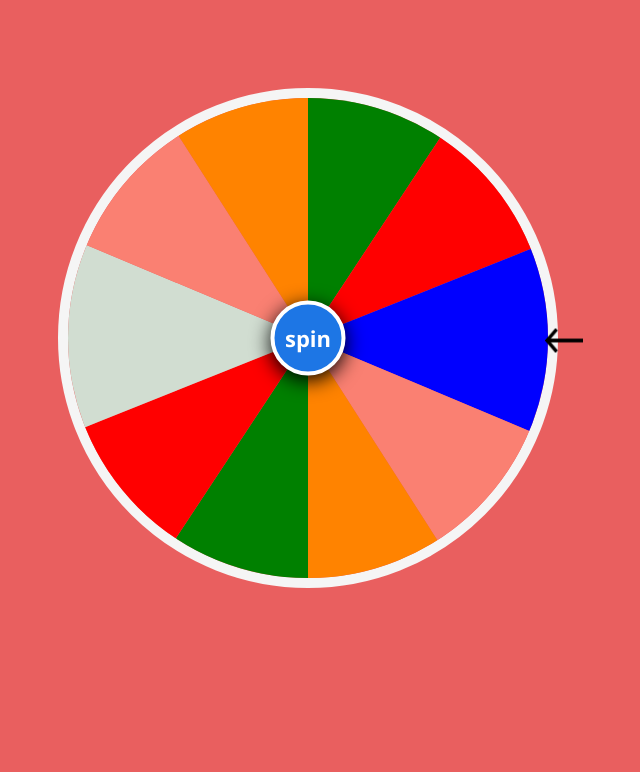
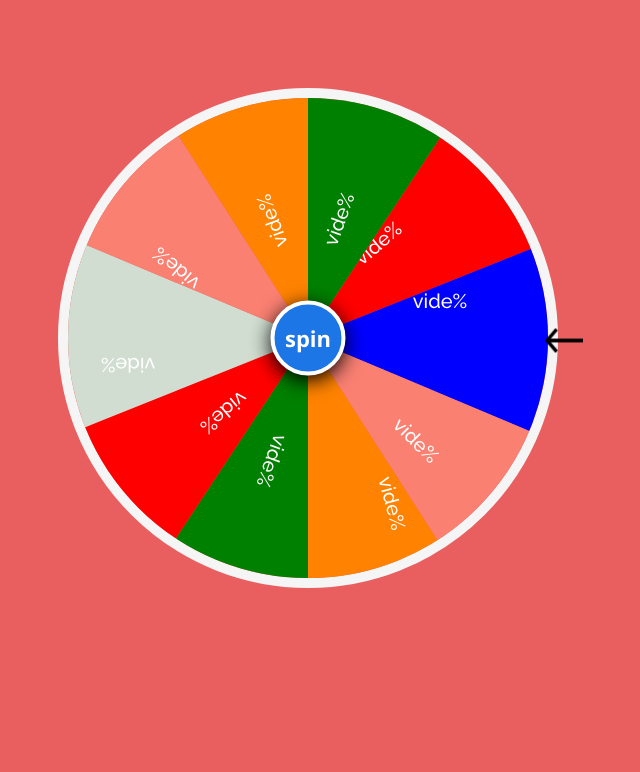
Before and after one commit to ihebkh/trippie_web, a Symfony app: template templates/home/indexroue.html.twig in a window 1280 px wide. Shown: the part 87-859 px from the top of the page, without its empty margins (332-972 px from the left). Run offline with Twig, Linux system fonts and the light colour scheme; the template is opened without the code that fills it: most values are stand-ins (such as "Sample title", 1, 10 or a date in 2020); some libraries are stand-ins or nearby versions.

Commit message:
roue+discount

```diff
--- a/templates/coupon/edit.html.twig
+++ b/templates/coupon/edit.html.twig
@@ -22,7 +22,7 @@
 
     <a href="{{ path('app_coupon_index') }}">back to list</a>
 
-
+    {{ include('coupon/_delete_form.html.twig') }}
 {% endblock %}
 {% block javascripts %}
     {{ parent() }}
--- a/templates/home/indexroue.html.twig
+++ b/templates/home/indexroue.html.twig
@@ -5,19 +5,19 @@
     <div class="box" id="box">
         <link rel="stylesheet" href="{{ asset('assets/css1/style.css') }}">
 
-         <div class="box1">
-            <span class="font span1"><h5>{{ taux[0] }}</h5></span>
-            <span class="font span2"><h5>{{ taux[1] }}</h5></span>
-            <span class="font span3"><h5>{{ taux[2] }}</h5></span>
-            <span class="font span4"><h5>{{ taux[3] }}</h5></span>
-            <span class="font span5"><h5>{{ taux[4] }}</h5></span>
+           <div class="box1">
+            <span class="font span1"><h5>{% if taux[0] is empty %}vide{% else %}{{ taux[0] }}{% endif %}%</h5></span>
+            <span class="font span2"><h5>{% if taux[1] is empty %}vide{% else %}{{ taux[1] }}{% endif %}%</h5></span>
+            <span class="font span3"><h5>{% if taux[2] is empty %}vide{% else %}{{ taux[2] }}{% endif %}%</h5></span>
+            <span class="font span4"><h5>{% if taux[3] is empty %}vide{% else %}{{ taux[3] }}{% endif %}%</h5></span>
+            <span class="font span5"><h5>{% if taux[4] is empty %}vide{% else %}{{ taux[4] }}{% endif %}%</h5></span>
         </div>
         <div class="box2">
-            <span class="font span1"><h5>{{ taux[5] }}</h5></span>
-            <span class="font span2"><h5>{{ taux[6] }}</h5></span>
-            <span class="font span3"><h5>{{ taux[7] }}</h5></span>
-            <span class="font span4"><h5>{{ taux[8] }}</h5></span>
-            <span class="font span5"><h5>{{ taux[9] }}</h5></span>
+            <span class="font span1"><h5>{% if taux[5] is empty %}vide{% else %}{{ taux[5] }}{% endif %}%</h5></span>
+            <span class="font span2"><h5>{% if taux[6] is empty %}vide{% else %}{{ taux[6] }}{% endif %}%</h5></span>
+            <span class="font span3"><h5>{% if taux[7] is empty %}vide{% else %}{{ taux[7] }}{% endif %}%</h5></span>
+            <span class="font span4"><h5>{% if taux[8] is empty %}vide{% else %}{{ taux[8] }}{% endif %}%</h5></span>
+            <span class="font span5"><h5>{% if taux[9] is empty %}vide{% else %}{{ taux[9] }}{% endif %}%</h5></span>
         </div>
     </div>
 
```
Also changed, not shown: public/assets2/qr-code/64488df0bde93.png (added).
